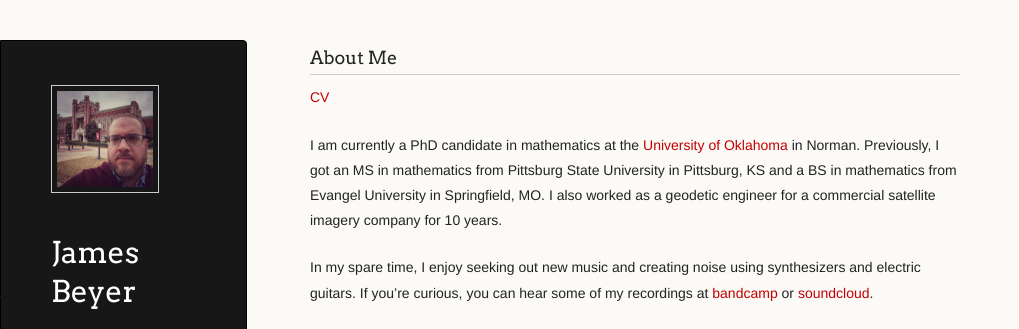
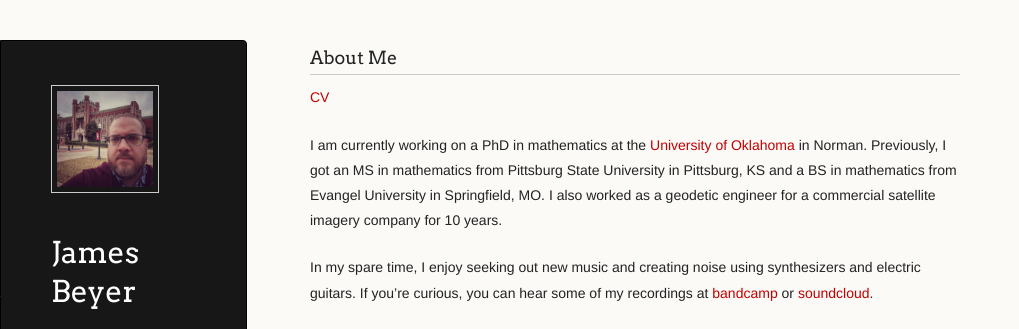
Before and after one commit to jebeyer/jebeyer.github.io, a Jekyll site: the page built from about.md, in a window 1280 px wide. Shown: the top 329 px of the page, without its empty margins (0-1019 px from the left). Built offline with Jekyll 4.4.1, drawn with Linux system fonts in a browser that asks for light colours; a script that is not in the unit is left out; our own code applies the rules of GitHub Pages for plain Markdown files.

Commit message:
Update about.md
changed wording

```diff
--- a/about.md
+++ b/about.md
@@ -6,7 +6,7 @@ layout: default
 
 [CV](https://drive.google.com/file/d/1GteexAMUcl4p-Qd1MuFYPjpGtCoITJp4/view?usp=sharing)
 
-I am currently a PhD candidate in mathematics at the [University of Oklahoma](http://math.ou.edu/) in Norman. Previously, I got an MS in mathematics from Pittsburg State University in Pittsburg, KS and a BS in mathematics from Evangel University in Springfield, MO. I also worked as a geodetic engineer for a commercial satellite imagery company for 10 years.
+I am currently working on a PhD in mathematics at the [University of Oklahoma](http://math.ou.edu/) in Norman. Previously, I got an MS in mathematics from Pittsburg State University in Pittsburg, KS and a BS in mathematics from Evangel University in Springfield, MO. I also worked as a geodetic engineer for a commercial satellite imagery company for 10 years.
 
 In my spare time, I enjoy seeking out new music and creating noise using synthesizers and electric guitars. If you're curious, you can hear some of my recordings at [bandcamp](https://whistlingkitty.bandcamp.com) or [soundcloud](https://soundcloud.com/whistlingkitty).
 
```
